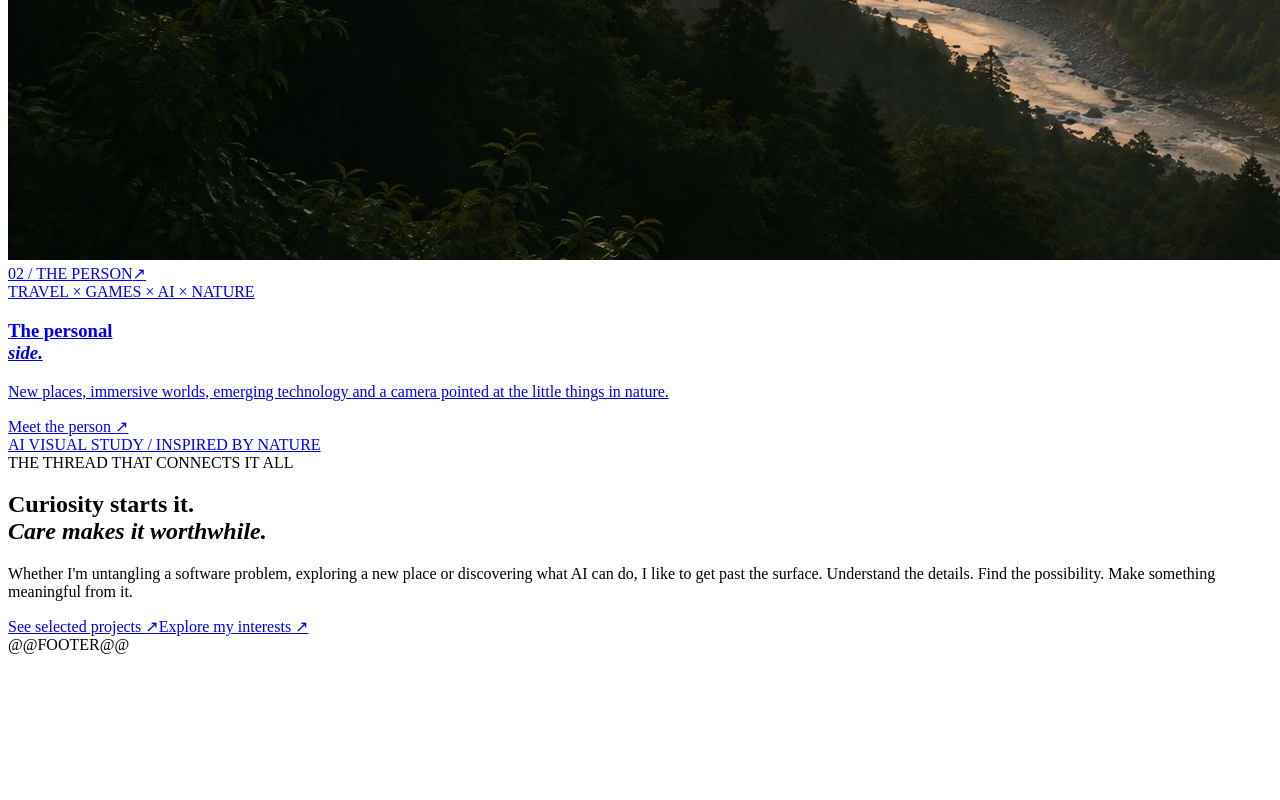
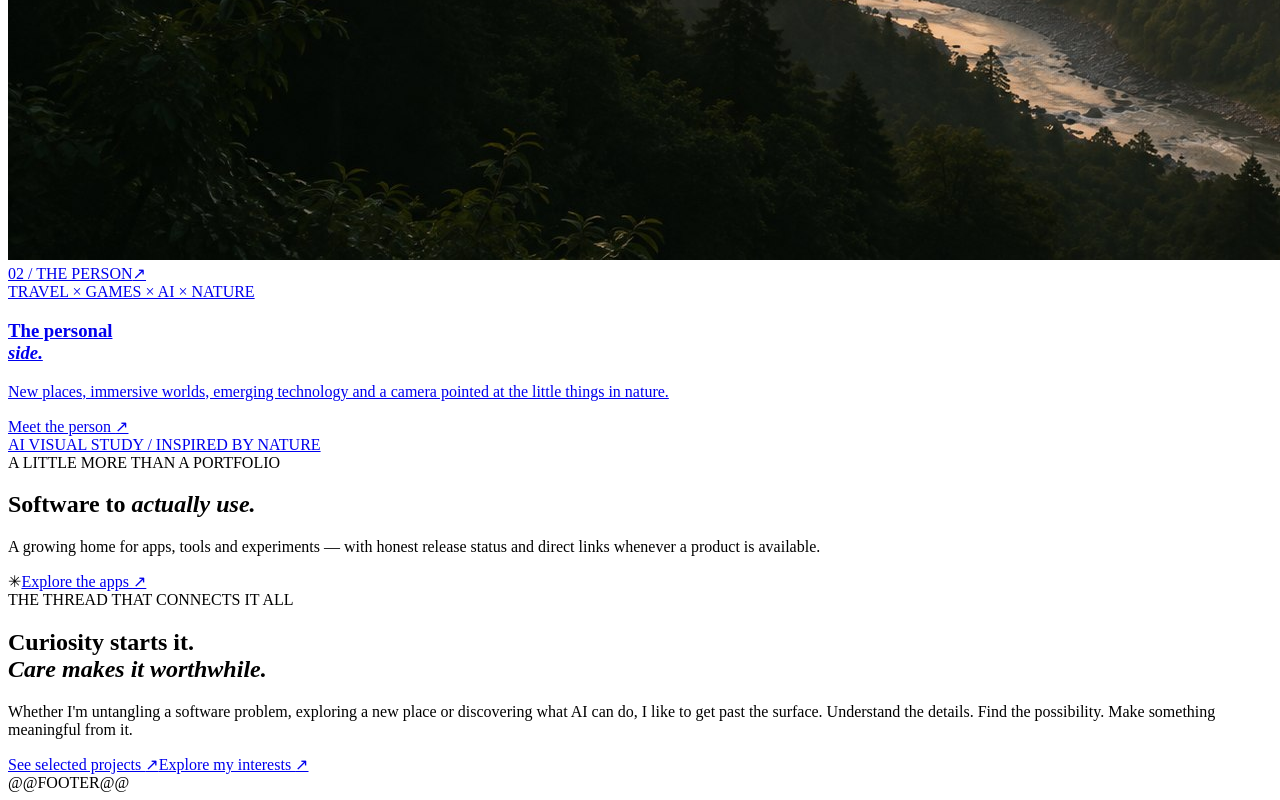
Before and after one commit to sangambaral17/portfolio, a plain HTML site: page templates/overview.html in a window 1280 px wide. Shown: the part 1873-2673 px from the top of the page. Before the commit the page ends 2535 px from the top, so only its background shows below. Drawn offline with Linux system fonts and the light colour scheme.

Commit message:
feat(apps): wire app collection into templates/overview.html

```diff
--- a/templates/overview.html
+++ b/templates/overview.html
@@ -16,6 +16,7 @@
     <a class="world-card professional-world" href="/professional/"><div class="world-card-top"><span class="mono">01 / THE WORK</span><span class="world-arrow" aria-hidden="true">↗</span></div><div class="world-art"><img src="/assets/system.svg" width="680" height="660" alt="Connected architectural blocks illustrating an engineering mindset."></div><div class="world-card-copy"><span class="eyebrow">SOFTWARE × SYSTEMS × PRODUCT</span><h3>The professional<br><em>side.</em></h3><p>Thoughtful engineering. Useful products. A closer look at the work, the decisions and the experience behind them.</p><span class="world-cta">Explore my work <span aria-hidden="true">↗</span></span></div></a>
     <a class="world-card personal-world" href="/personal/"><img class="world-landscape" src="/assets/personal-landscape.jpg" width="1672" height="941" alt="AI-created visual study of a mountain valley at sunrise."><div class="world-card-top"><span class="mono">02 / THE PERSON</span><span class="world-arrow" aria-hidden="true">↗</span></div><div class="world-card-copy"><span class="eyebrow">TRAVEL × GAMES × AI × NATURE</span><h3>The personal<br><em>side.</em></h3><p>New places, immersive worlds, emerging technology and a camera pointed at the little things in nature.</p><span class="world-cta">Meet the person <span aria-hidden="true">↗</span></span></div><span class="world-image-note mono">AI VISUAL STUDY / INSPIRED BY NATURE</span></a>
   </div></section>
+  <section class="apps-invite wrap" aria-labelledby="apps-invite-title"><div class="apps-invite-inner"><div><span class="eyebrow">A LITTLE MORE THAN A PORTFOLIO</span><h2 id="apps-invite-title">Software to <em>actually use.</em></h2><p>A growing home for apps, tools and experiments — with honest release status and direct links whenever a product is available.</p></div><div class="apps-invite-action"><span class="apps-invite-symbol" aria-hidden="true">✳</span><a class="text-link" href="/apps/">Explore the apps <span aria-hidden="true">↗</span></a></div></div></section>
   <section id="about" class="overview-note wrap"><span class="eyebrow">THE THREAD THAT CONNECTS IT ALL</span><div><h2>Curiosity starts it.<br><em>Care makes it worthwhile.</em></h2><p>Whether I'm untangling a software problem, exploring a new place or discovering what AI can do, I like to get past the surface. Understand the details. Find the possibility. Make something meaningful from it.</p><div class="overview-directions"><a href="/professional/#work" class="text-link">See selected projects <span aria-hidden="true">↗</span></a><a href="/personal/#interests" class="text-link">Explore my interests <span aria-hidden="true">↗</span></a></div></div></section>
 </main>
 @@FOOTER@@
```
